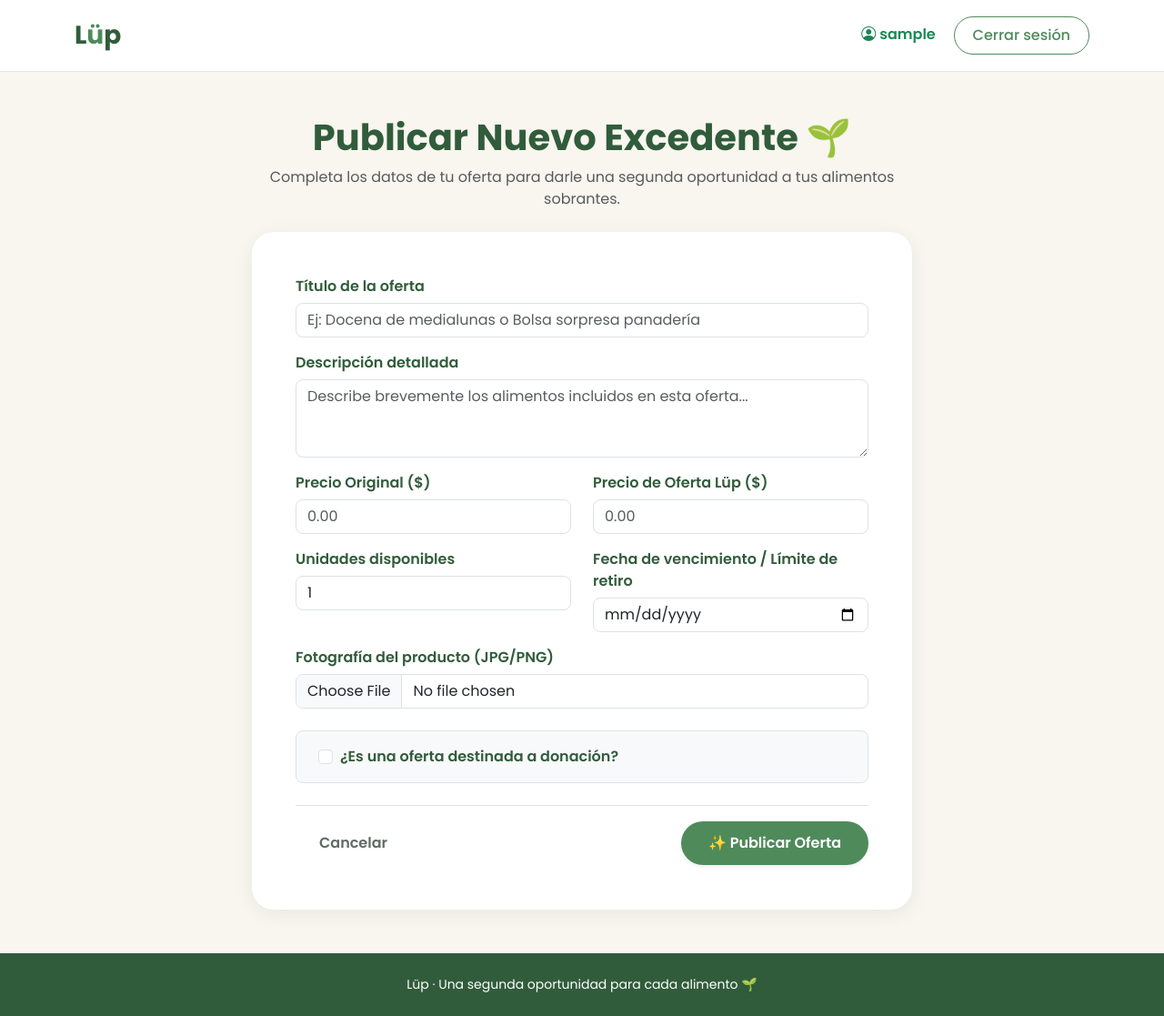
After one commit to Code7C26/LUP, a Django app: page /productos/crear/ in a window 1280 px wide. The commit adds this page. Shown: the whole page at 91% size. Run offline with Django 5.2, Linux system fonts and the light colour scheme; the visitor is signed in with stand-in values (Sample User, id 1); data that the repository does not hold is empty.

Commit message:
FEAT Creo la pagina web de la creacion de producto / subida de producto sobrante

```diff
--- /dev/null
+++ b/scr/bd_lup/products/forms.py
@@ -0,0 +1,61 @@
+from django import forms
+from .models import Producto
+
+class ProductoForm(forms.ModelForm):
+    class Meta:
+        model = Producto
+        fields = [
+            'titulo',
+            'descripcion',
+            'precio_original',
+            'precio_descuento',
+            'stock',
+            'fecha_vencimiento',
+            'es_donacion',
+            'imagen'
+        ]
+        widgets = {
+            'titulo': forms.TextInput(attrs={
+                'class': 'form-control rounded-3',
+                'placeholder': 'Ej: Docena de medialunas o Bolsa sorpresa panadería'
+            }),
+            'descripcion': forms.Textarea(attrs={
+                'class': 'form-control rounded-3',
+                'rows': 3,
+                'placeholder': 'Describe brevemente los alimentos incluidos en esta oferta...'
+            }),
+            'precio_original': forms.NumberInput(attrs={
+                'class': 'form-control rounded-3',
+                'step': '0.01',
+                'placeholder': '0.00'
+            }),
+            'precio_descuento': forms.NumberInput(attrs={
+                'class': 'form-control rounded-3',
+                'step': '0.01',
+                'placeholder': '0.00'
+            }),
+            'stock': forms.NumberInput(attrs={
+                'class': 'form-control rounded-3',
+                'min': '1'
+            }),
+            'fecha_vencimiento': forms.DateInput(attrs={
+                'class': 'form-control rounded-3',
+                'type': 'date'
+            }),
+            'es_donacion': forms.CheckboxInput(attrs={
+                'class': 'form-check-input ms-2'
+            }),
+            'imagen': forms.FileInput(attrs={
+                'class': 'form-control rounded-3'
+            }),
+        }
+        labels = {
+            'titulo': 'Título de la oferta',
+            'descripcion': 'Descripción detallada',
+            'precio_original': 'Precio Original ($)',
+            'precio_descuento': 'Precio de Oferta Lüp ($)',
+            'stock': 'Unidades disponibles',
+            'fecha_vencimiento': 'Fecha de vencimiento / Límite de retiro',
+            'es_donacion': '¿Es una oferta destinada a donación?',
+            'imagen': 'Fotografía del producto (JPG/PNG)'
+        }
--- a/scr/bd_lup/products/urls.py
+++ b/scr/bd_lup/products/urls.py
@@ -3,4 +3,5 @@ from . import views
 
 urlpatterns = [
     path('', views.lista_productos, name='catalogo'),
+    path('crear/', views.crear_producto, name='crear_producto'),
 ]
--- a/scr/bd_lup/products/views.py
+++ b/scr/bd_lup/products/views.py
@@ -1,7 +1,28 @@
-from django.shortcuts import render
-from .models import Producto  # Importa el modelo Producto de ESTA misma app
+from django.shortcuts import render, redirect
+from django.contrib.auth.decorators import login_required
+from .models import Producto
+from .forms import ProductoForm
+from scr.bd_lup.stores.models import Tienda  # <-- Importación corregida aquí
 
 def lista_productos(request):
-    # Filtramos los productos que estén marcados como DISPONIBLES
     productos = Producto.objects.filter(estado='DISPONIBLE')
     return render(request, 'catalogo_productos.html', {'productos': productos})
+
+@login_required
+def crear_producto(request):
+    tienda = Tienda.objects.filter(usuario=request.user).first()
+    if not tienda:
+        tienda = Tienda.objects.first()
+
+    if request.method == 'POST':
+        form = ProductoForm(request.POST, request.FILES)
+        if form.is_valid():
+            producto = form.save(commit=False)
+            producto.comercio = tienda
+            producto.estado = 'DISPONIBLE'
+            producto.save()
+            return redirect('catalogo')
+    else:
+        form = ProductoForm()
+
+    return render(request, 'crear_producto.html', {'form': form})
--- a/scr/templates/catalogo_productos.HTML
+++ b/scr/templates/catalogo_productos.HTML
@@ -168,7 +168,7 @@
         {% if request.user.is_authenticated %}
             {% if request.user.rol == 'VENDEDOR' or request.user.is_staff or request.user.comercio %}
                 <div class="flex-shrink-0">
-                    <a href="#" class="btn btn-publicar shadow-sm">
+                    <a href="{% url 'crear_producto' %}" class="btn btn-publicar shadow-sm">
                         <span>+</span> Publicar Excedente
                     </a>
                 </div>
--- /dev/null
+++ b/scr/templates/crear_producto.HTML
@@ -0,0 +1,134 @@
+{% extends 'base.html' %}
+
+{% block content %}
+<style>
+    :root {
+        --verde-lup: #4F8A5B;
+        --verde-oscuro: #315C3B;
+        --verde-claro: #E8F3E9;
+        --crema: #F8F6EF;
+        --gris: #5F6B61;
+    }
+
+    body {
+        font-family: 'Poppins', sans-serif;
+        background-color: var(--crema);
+        color: #26352A;
+    }
+
+    .form-card {
+        background-color: white;
+        border: none;
+        border-radius: 24px;
+        box-shadow: 0 5px 20px rgba(49, 92, 59, 0.08);
+    }
+
+    .form-label {
+        font-weight: 600;
+        color: var(--verde-oscuro);
+        margin-bottom: 6px;
+    }
+
+    .btn-lup-submit {
+        background-color: var(--verde-lup);
+        color: white;
+        border-radius: 25px;
+        padding: 12px 30px;
+        font-weight: 600;
+        border: none;
+        transition: background-color 0.2s ease;
+        font-size: 16px;
+    }
+
+    .btn-lup-submit:hover {
+        background-color: var(--verde-oscuro);
+        color: white;
+    }
+
+    .btn-cancelar {
+        border-radius: 25px;
+        padding: 12px 25px;
+        font-weight: 600;
+        color: var(--gris);
+        text-decoration: none;
+    }
+
+    .btn-cancelar:hover {
+        color: #111;
+    }
+</style>
+
+<div class="container my-5" style="max-width: 750px;">
+
+    <!-- Encabezado de la página -->
+    <div class="mb-4 text-center">
+        <h2 class="fw-bold display-6" style="color: var(--verde-oscuro);">Publicar Nuevo Excedente 🌱</h2>
+        <p class="text-muted fs-6">Completa los datos de tu oferta para darle una segunda oportunidad a tus alimentos sobrantes.</p>
+    </div>
+
+    <!-- Formulario -->
+    <div class="card form-card p-4 p-md-5">
+        <form method="POST" enctype="multipart/form-data">
+            {% csrf_token %}
+
+            <div class="mb-3">
+                <label class="form-label">{{ form.titulo.label }}</label>
+                {{ form.titulo }}
+            </div>
+
+            <div class="mb-3">
+                <label class="form-label">{{ form.descripcion.label }}</label>
+                {{ form.descripcion }}
+            </div>
+
+            <div class="row">
+                <div class="col-md-6 mb-3">
+                    <label class="form-label">{{ form.precio_original.label }}</label>
+                    {{ form.precio_original }}
+                </div>
+                <div class="col-md-6 mb-3">
+                    <label class="form-label">{{ form.precio_descuento.label }}</label>
+                    {{ form.precio_descuento }}
+                </div>
+            </div>
+
+            <div class="row">
+                <div class="col-md-6 mb-3">
+                    <label class="form-label">{{ form.stock.label }}</label>
+                    {{ form.stock }}
+                </div>
+                <div class="col-md-6 mb-3">
+                    <label class="form-label">{{ form.fecha_vencimiento.label }}</label>
+                    {{ form.fecha_vencimiento }}
+                </div>
+            </div>
+
+            <div class="mb-4">
+                <label class="form-label">{{ form.imagen.label }}</label>
+                {{ form.imagen }}
+            </div>
+
+            <div class="form-check mb-4 bg-light p-3 rounded-3 border">
+                {{ form.es_donacion }}
+                <label class="form-check-label fw-semibold ms-2" style="color: var(--verde-oscuro);">
+                    {{ form.es_donacion.label }}
+                </label>
+            </div>
+
+            <div class="d-flex justify-content-between align-items-center mt-4 pt-3 border-top">
+                <a href="{% url 'catalogo' %}" class="btn btn-cancelar">Cancelar</a>
+                <button type="submit" class="btn btn-lup-submit shadow-sm">
+                    ✨ Publicar Oferta
+                </button>
+            </div>
+        </form>
+    </div>
+</div>
+{% endblock %}
+Paso 5: Enlazar el Botón en catalogo_productos.html
+Por último, en tu archivo catalogo_productos.html, busca el enlace del botón "+ Publicar Excedente" en el encabezado y reemplaza el atributo href="#" por la URL que acabas de crear:
+
+HTML
+<a href="{% url 'crear_producto' %}" class="btn btn-publicar shadow-sm">
+    <span>+</span> Publicar Excedente
+</a>
```
